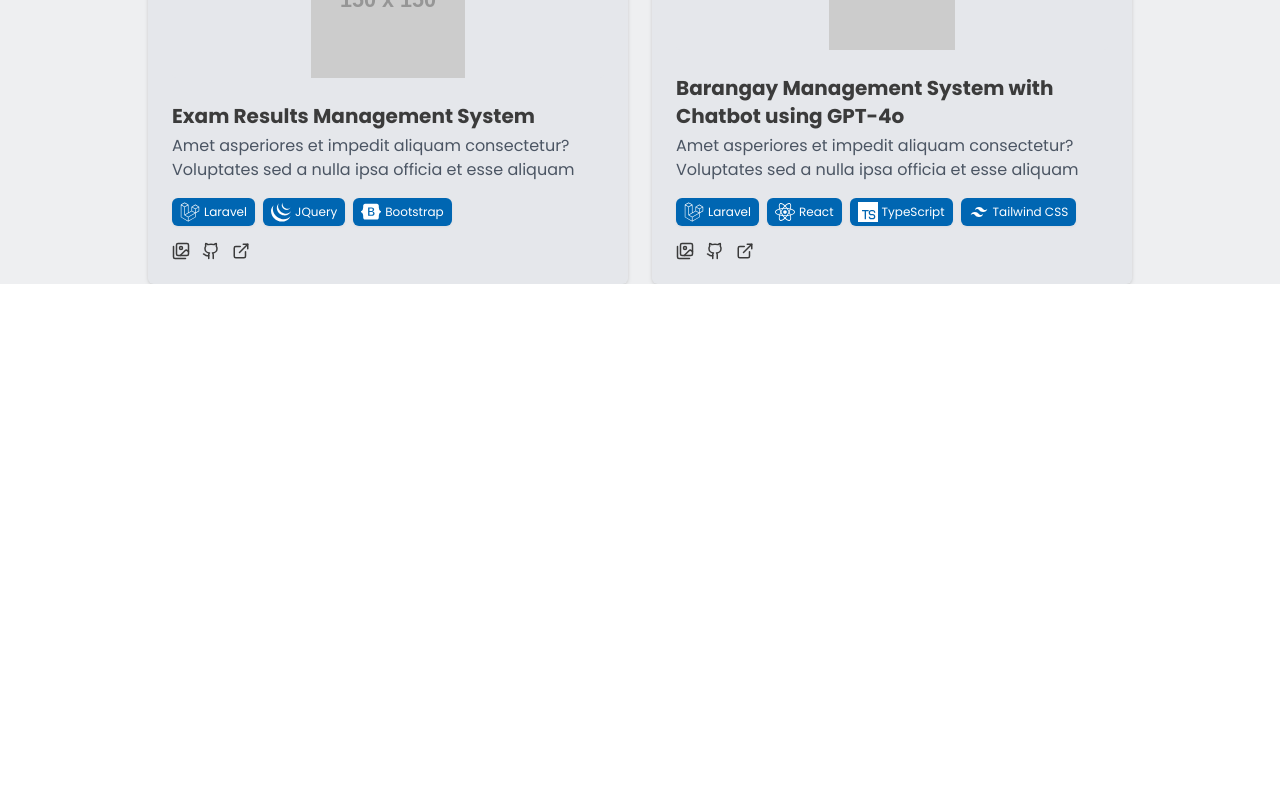
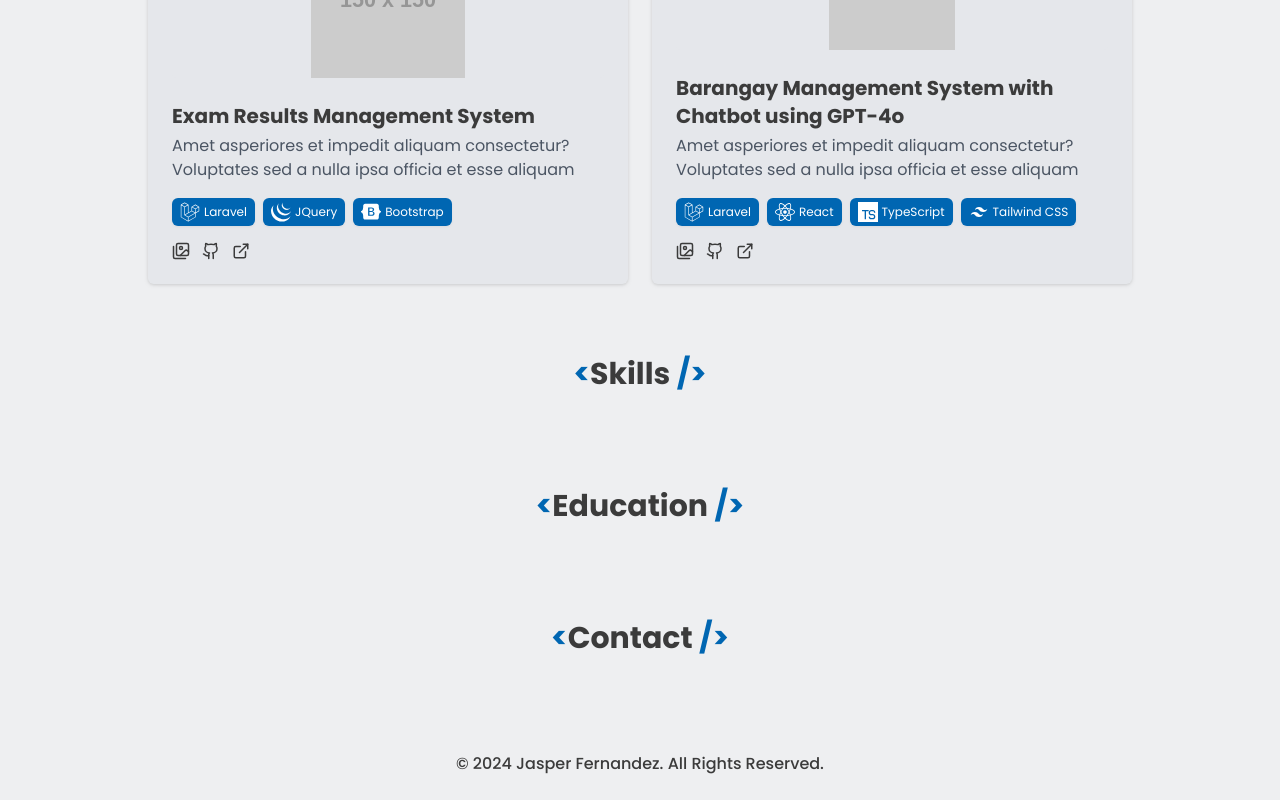
Before and after one commit to jasperfernandez/portfolio, a React (Vite) app: page / in a window 1280 px wide. Shown: the part 1620-2420 px from the top of the page. Before the commit the page ends 1904 px from the top, so only its background shows below. Built offline with nearby package versions, Linux system fonts and the light colour scheme.

Commit message:
feat: add new sections for Skills, Education, Contact, and Footer in the main app layout

```diff
--- a/src/App.jsx
+++ b/src/App.jsx
@@ -1,11 +1,19 @@
 import Home from './components/Home';
 import Projects from './components/Projects';
+import Footer from './components/Footer';
+import Contact from './components/Contact';
+import Skills from './components/Skills';
+import Education from './components/Education';
 
 function App() {
   return (
     <div className='flex flex-col min-h-screen gap-12 bg-background text-foreground font-poppins'>
       <Home id='home' />
       <Projects id='projects' />
+      <Skills id='skills' />
+      <Education id='education' />
+      <Contact id='contact' />
+      <Footer />
     </div>
   );
 }
--- /dev/null
+++ b/src/components/Contact.jsx
@@ -0,0 +1,18 @@
+import PropTypes from 'prop-types';
+
+const Contact = ({ className = '', ...props }) => {
+  return (
+    <div {...props} className={'max-w-6xl mx-auto' + className}>
+      <h1 className='p-6 text-3xl font-bold'>
+        <span className='text-primary'>{'<'}</span>Contact{' '}
+        <span className='text-primary'>{'/>'}</span>
+      </h1>
+    </div>
+  );
+};
+
+Contact.propTypes = {
+  className: PropTypes.string,
+};
+
+export default Contact;
--- /dev/null
+++ b/src/components/Education.jsx
@@ -0,0 +1,18 @@
+import PropTypes from 'prop-types';
+
+const Education = ({ className = '', ...props }) => {
+  return (
+    <div {...props} className={'max-w-6xl mx-auto' + className}>
+      <h1 className='p-6 text-3xl font-bold'>
+        <span className='text-primary'>{'<'}</span>Education{' '}
+        <span className='text-primary'>{'/>'}</span>
+      </h1>
+    </div>
+  );
+};
+
+Education.propTypes = {
+  className: PropTypes.string,
+};
+
+export default Education;
--- /dev/null
+++ b/src/components/Footer.jsx
@@ -0,0 +1,17 @@
+import PropTypes from 'prop-types';
+
+const Footer = ({ className = '', ...props }) => {
+  return (
+    <div {...props} className={'mx-auto max-w-6xl p-6 ' + className}>
+      <span className='font-medium text-md'>
+        &copy; 2024 Jasper Fernandez. All Rights Reserved.
+      </span>
+    </div>
+  );
+};
+
+Footer.propTypes = {
+  className: PropTypes.string,
+};
+
+export default Footer;
--- a/src/components/Header.jsx
+++ b/src/components/Header.jsx
@@ -24,6 +24,7 @@ const Header = () => {
         <NavLink href='#projects'>Projects</NavLink>
         <NavLink href='#skills'>Skills</NavLink>
         <NavLink href='#education'>Education</NavLink>
+        <NavLink href='#contact'>Contact</NavLink>
       </div>
     </div>
   );
--- /dev/null
+++ b/src/components/Skills.jsx
@@ -0,0 +1,18 @@
+import PropTypes from 'prop-types';
+
+const Skills = ({ className = '', ...props }) => {
+  return (
+    <div {...props} className={'max-w-6xl mx-auto' + className}>
+      <h1 className='p-6 text-3xl font-bold'>
+        <span className='text-primary'>{'<'}</span>Skills{' '}
+        <span className='text-primary'>{'/>'}</span>
+      </h1>
+    </div>
+  );
+};
+
+Skills.propTypes = {
+  className: PropTypes.string,
+};
+
+export default Skills;
--- a/src/portfolio.jsx
+++ b/src/portfolio.jsx
@@ -11,7 +11,7 @@ import project14 from './assets/images/project1/4.png';
 import project15 from './assets/images/project1/5.png';
 
 const header = {
-  homepage: 'https://127.0.0.1:5174',
+  homepage: 'http://jasperfernandez.github.io/portfolio-v2/',
   title: 'JF',
 };
 
@@ -23,8 +23,8 @@ const about = {
   resume:
     'https://drive.google.com/file/d/1nPJL6-RGkdYEVJWnBAYWxHChkJpf7h9v/view?usp=sharing',
   social: {
-    linkedin: 'https://linkedin.com',
-    github: 'https://github.com',
+    linkedin: 'https://www.linkedin.com/in/fernandezjasper/',
+    github: 'https://github.com/jasperfernandez',
   },
 };
 
@@ -48,8 +48,8 @@ const projects = [
         icon: <Bootstrap />,
       },
     ],
-    sourceCode: 'ssssssssss',
-    livePreview: 'ssss',
+    sourceCode: '',
+    livePreview: '',
   },
   {
     name: 'Inventory Management System',
```
